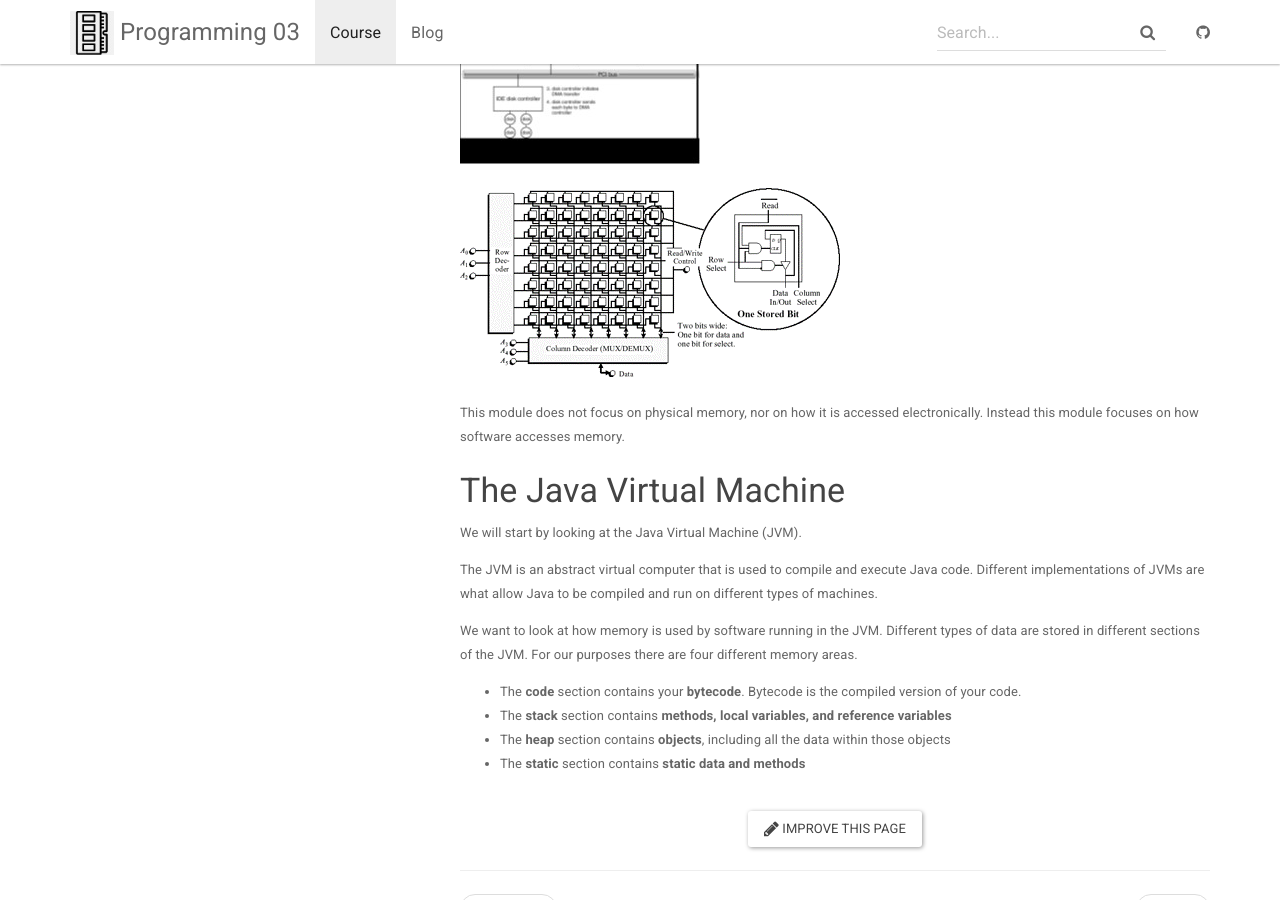
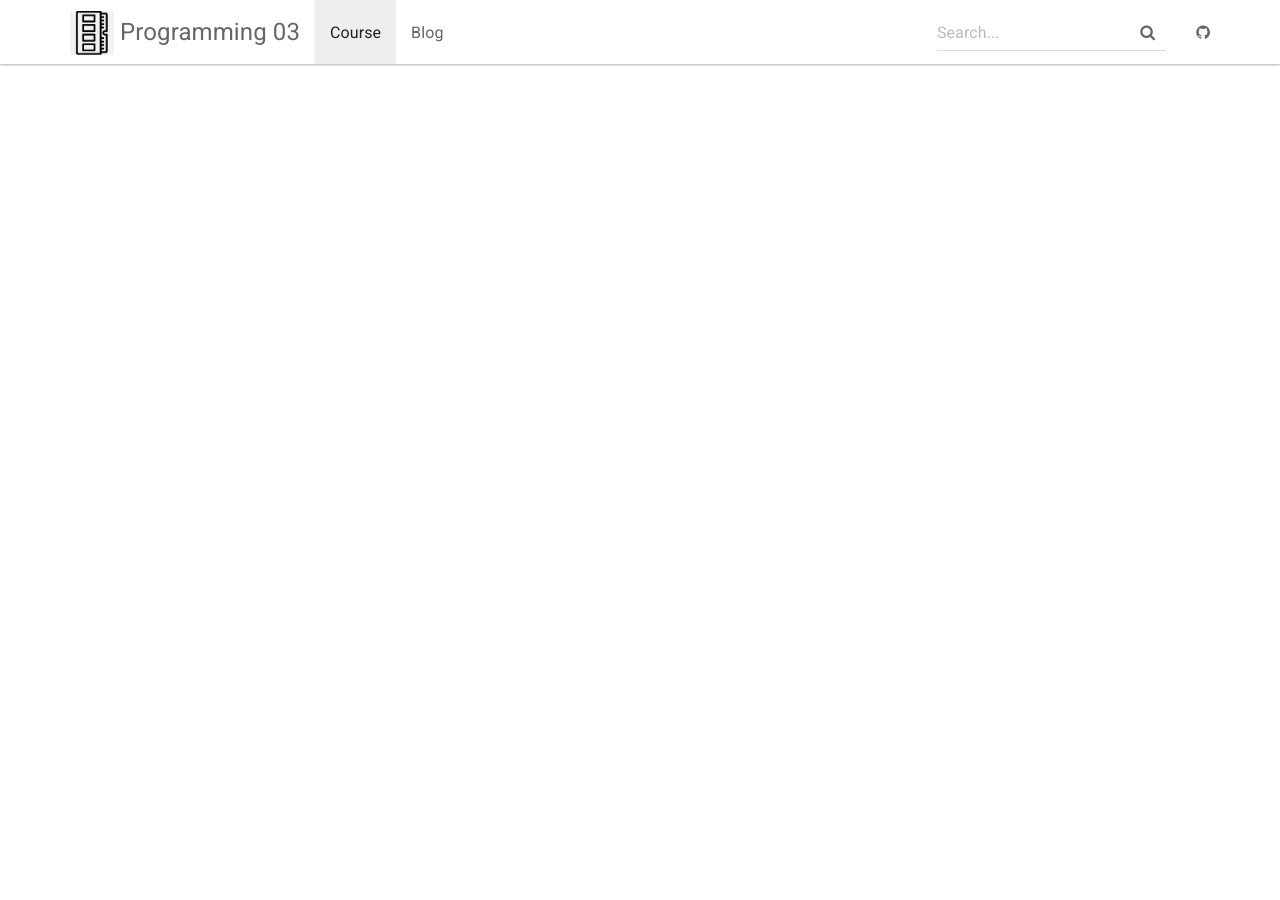
Before and after one commit to andyguestysj/prog03, a Jekyll site: the page built from _docs/topics/1-intro/introduction.md, in a window 1280 px wide and 900 px high, scrolled down 1859 px. Built offline with Jekyll 4.4.1, drawn with Linux system fonts in a browser that asks for light colours; some of the changed text lies outside the part shown.

Commit message:
intro fixes

```diff
--- a/_data/docs.yml
+++ b/_data/docs.yml
@@ -23,6 +23,7 @@
 - title: 1. Introduction
   docs:
   - introduction
+  - memory
   - the-stack
   - intro-silly
   - stack-timelapse
--- a/_docs/topics/1-intro/introduction.md
+++ b/_docs/topics/1-intro/introduction.md
@@ -2,13 +2,6 @@
 title: Introduction
 permalink: /docs/introduction/
 ---
-
-## Contents
-
-1. [Module Outline](#outline)
-2. [Assessment](#assessment)
-3. [Memory](#memory)
-4. Java Memory Usage
 
 ## <a name="outline"></a>Module Outline
 
@@ -39,27 +32,3 @@
 * Consisting of
   * C Code Assignment
 For full details see the Assessment section of the side bar.
-
-## <a name="memory"></a>Memory
-
-### Physical Memory
-
-There are many ways of looking at memory. The images below describe the physical structure of computer memory and the protocols that involved in accessing it.
-![alt text](/assets/img/mem1.jpg "DIB Architecture")
-![alt text](/assets/img/mem2.jpg "memory access protocol")
-![alt text](/assets/img/mem3.jpg "DMA")
-![alt text](/assets/img/mem4.png "Physical structure of memory")
-This module does not focus on physical memory, nor on how it is accessed electronically. Instead this module focuses on how software accesses memory.
-
-### The Java Virtual Machine
-
-We will start by looking at the Java Virtual Machine (JVM).
-
-The JVM is an abstract virtual computer that is used to compile and execute Java code. Different implementations of JVMs are what allow Java to be compiled and run on different types of machines.
-
-We want to look at how memory is used by software running in the JVM. Different types of data are stored in different sections of the JVM. For our purposes there are four different memory areas.
-
-* The **code** section contains your **bytecode**. Bytecode is the compiled version of your code.
-* The **stack** section contains **methods, local variables, and reference variables**
-* The **heap** section contains **objects**, including all the data within those objects
-* The **static** section contains **static data and methods**
```
Also changed, not shown: _docs/topics/1-intro/memory.md (added, +26 -0 lines), _docs/topics/1-intro/recursion.md (+2 -4 lines).
